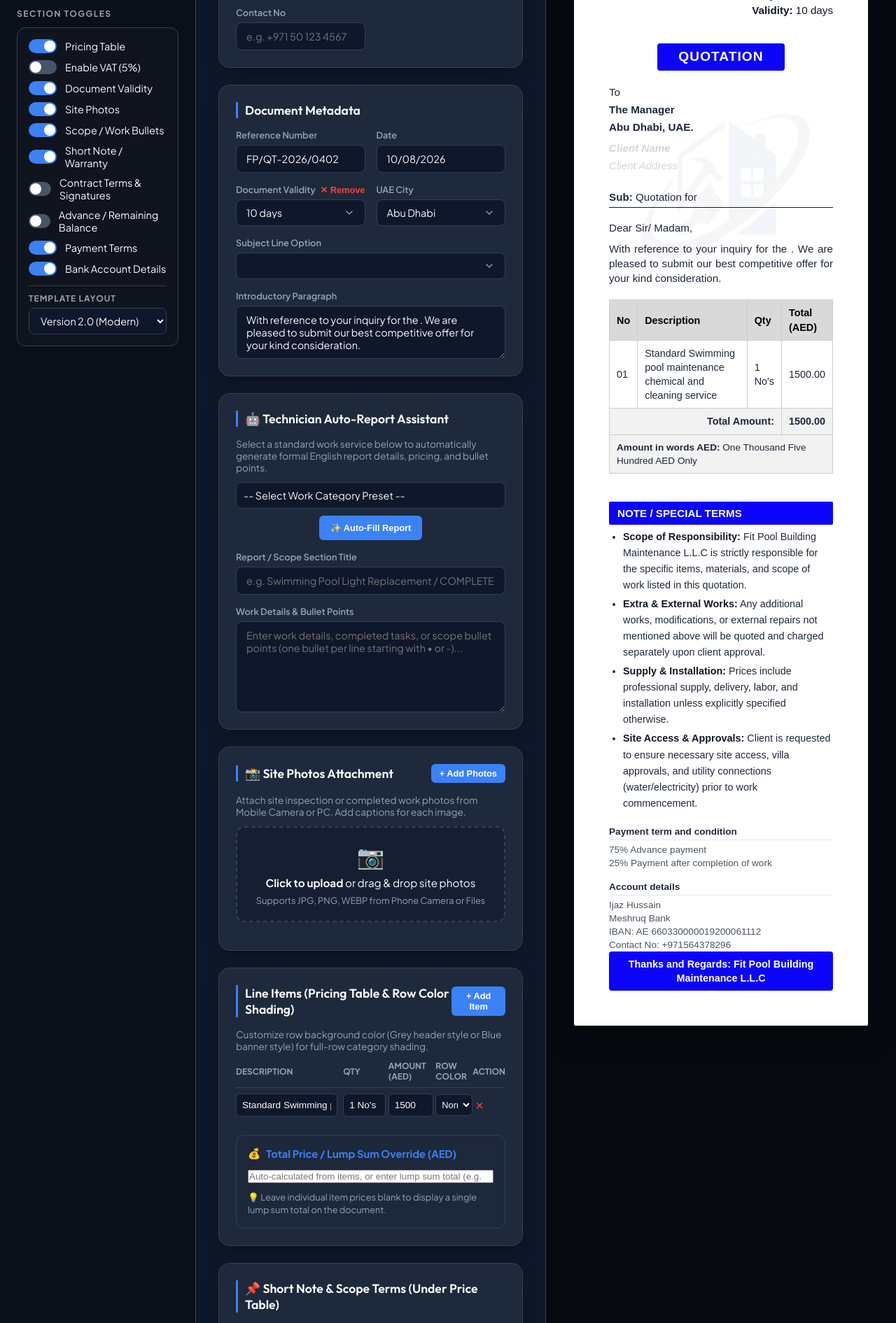
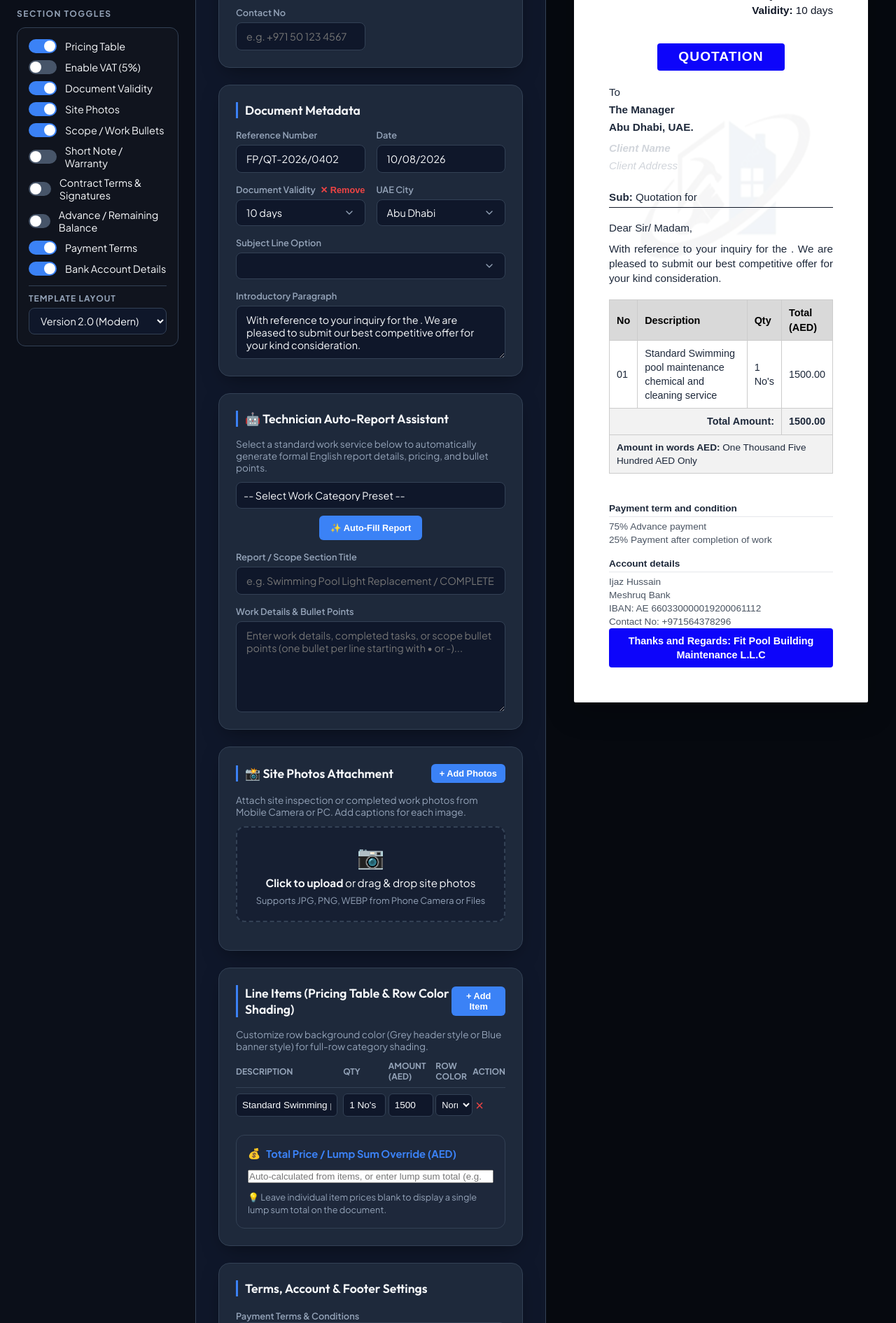
Before and after one commit to MisbahProgrammer/FIT-Pool-Maintenance-L.L.C-Custom-Document-Generator, a Flask app: page / in a window 1280 px wide. Shown: the part 359-2250 px from the top of the page at 70% size. Run offline with Flask 3, Linux system fonts and the light colour scheme; some libraries are stand-ins or nearby versions.

Commit message:
fix: make Short Note & Warranty section optional and disabled by default
- Set note-toggle switch to unchecked by default in sidebar
- Hidden form-card-note and prev-note-section until user explicitly enables the toggle
- Implemented toggleNoteSection function to show/hide note form card and update preview dynamically
- Verified PDF and Word exports generate clean documents without notes when toggle is OFF

```diff
--- a/Templates/index.html
+++ b/Templates/index.html
@@ -76,7 +76,7 @@
                         Scope / Work Bullets
                     </label>
                     <label class="switch-container">
-                        <input type="checkbox" id="note-toggle" checked onchange="updatePreview()">
+                        <input type="checkbox" id="note-toggle" onchange="toggleNoteSection()">
                         <span class="checkmark"></span>
                         Short Note / Warranty
                     </label>
@@ -352,7 +352,7 @@
                     </div>
 
                     <!-- Section 5B: Short Note & Scope Limitations (Renders Under Price Table) -->
-                    <div class="form-section-card" id="form-card-note">
+                    <div class="form-section-card" id="form-card-note" style="display: none;">
                         <div class="section-title-action">
                             <h3>📌 Short Note & Scope Terms (Under Price Table)</h3>
                         </div>
@@ -552,7 +552,7 @@
                         </div>
 
                         <!-- Short Note / Warranty Preview Section (Under Price Table) -->
-                        <div class="preview-note-section" id="prev-note-section" style="margin-top: 15px; display: block;">
+                        <div class="preview-note-section" id="prev-note-section" style="margin-top: 15px; display: none;">
                             <div class="note-blue-banner" id="prev-note-title" style="background-color: #0d05fa; color: #ffffff; padding: 6px 12px; font-weight: bold; font-size: 0.95rem; text-transform: uppercase; border-radius: 2px;">
                                 Note / Special Terms
                             </div>
--- a/app.py
+++ b/app.py
@@ -152,7 +152,7 @@ def generate():
         scope_title = data.get("scope_title", "").strip()
         scope_text = data.get("scope_text", "").strip()
 
-        show_note = data.get("show_note", True)
+        show_note = data.get("show_note", False)
         note_title = data.get("note_title", "Note / Special Terms").strip()
         note_text = data.get("note_text", "").strip()
 
--- a/static/app.js
+++ b/static/app.js
@@ -356,6 +356,15 @@ function onNotePresetChange() {
     if (key !== "custom") {
         document.getElementById("doc-note-title").value = preset.title;
         document.getElementById("doc-note-text").value = preset.text;
+    }
+    updatePreview();
+}
+
+function toggleNoteSection() {
+    const isChecked = document.getElementById("note-toggle").checked;
+    const noteCard = document.getElementById("form-card-note");
+    if (noteCard) {
+        noteCard.style.display = isChecked ? "block" : "none";
     }
     updatePreview();
 }
@@ -1166,7 +1175,7 @@ function updatePreview() {
     }
 
     // Short Note / Scope Terms Preview Section (Renders under Price Table)
-    const showNote = document.getElementById("note-toggle") ? document.getElementById("note-toggle").checked : true;
+    const showNote = document.getElementById("note-toggle") ? document.getElementById("note-toggle").checked : false;
     const noteSection = document.getElementById("prev-note-section");
     const noteTitleEl = document.getElementById("prev-note-title");
     const noteContentEl = document.getElementById("prev-note-content");
@@ -1322,7 +1331,7 @@ function generateDocument(format) {
         show_contract: showContract,
         show_advance: showAdvance,
         show_terms: showTerms,
-        show_note: document.getElementById("note-toggle") ? document.getElementById("note-toggle").checked : true,
+        show_note: document.getElementById("note-toggle") ? document.getElementById("note-toggle").checked : false,
         note_title: document.getElementById("doc-note-title") ? document.getElementById("doc-note-title").value : "Note / Special Terms",
         note_text: document.getElementById("doc-note-text") ? document.getElementById("doc-note-text").value : "",
         advance_amount: parseFloat(document.getElementById("doc-advance-amount").value) || 0,
```
